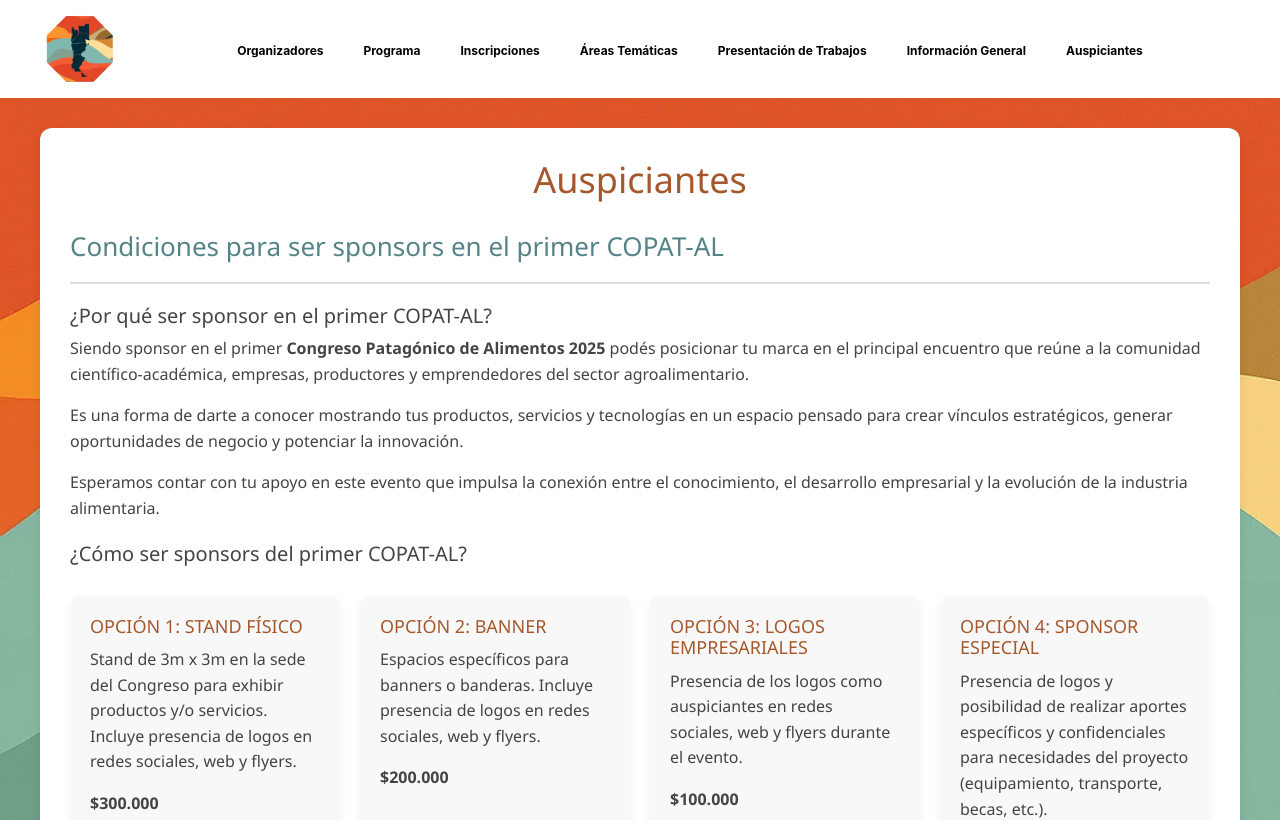
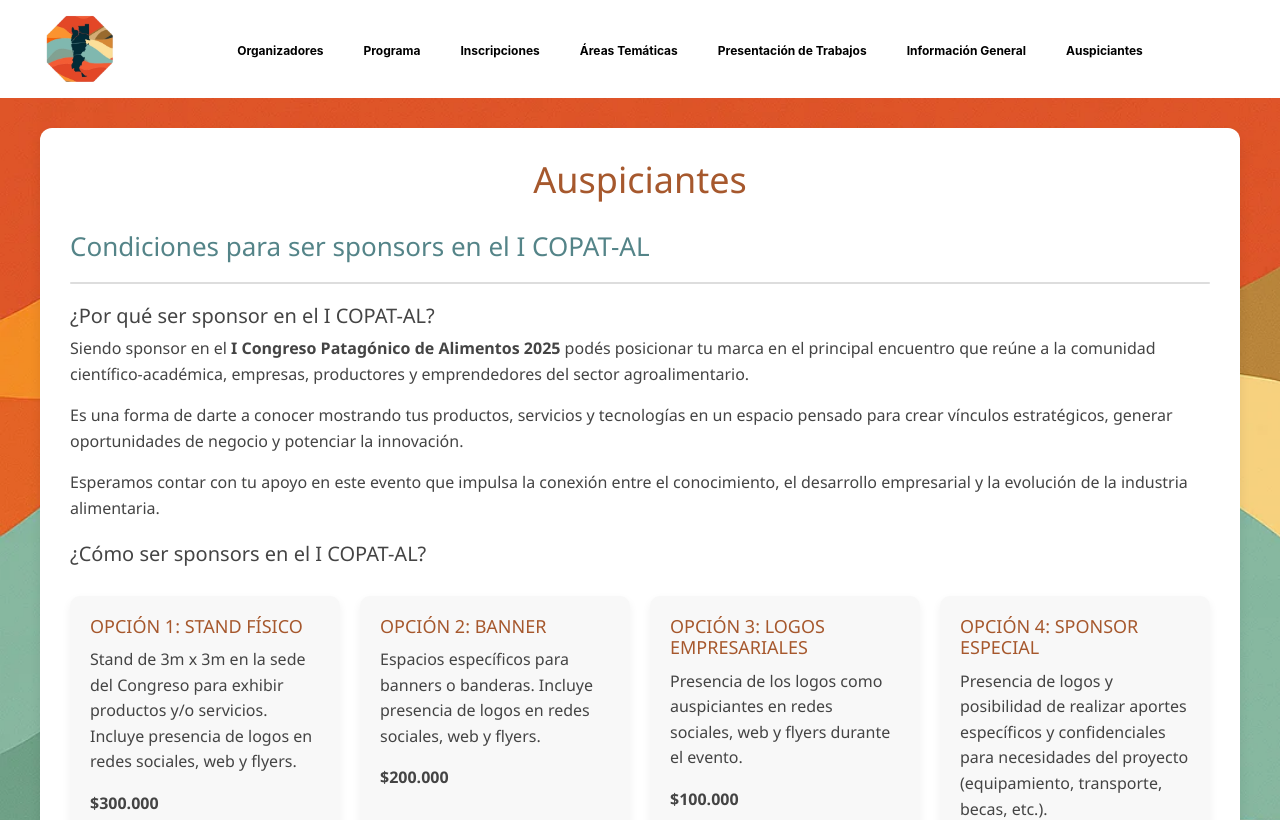
Before and after one commit to Valentindrap/WEBCPA, a React (Create React App) app: page /Auspiciantes in a window 1280 px wide. Shown: the top 820 px of the page. Built offline with nearby package versions, Linux system fonts and the light colour scheme.

Commit message:
Traductor desactivado

```diff
--- a/src/componentes/Auspiciantes.js
+++ b/src/componentes/Auspiciantes.js
@@ -24,12 +24,12 @@ function Auspiciantes() {
       </section> */}
 
       <section>
-        <h2>Condiciones para ser sponsors en el primer COPAT-AL</h2>
+        <h2>Condiciones para ser sponsors en el I COPAT-AL</h2>
         <div className="separator"></div>
 
-        <h3>¿Por qué ser sponsor en el primer COPAT-AL?</h3>
+        <h3>¿Por qué ser sponsor en el I COPAT-AL?</h3>
         <p>
-          Siendo sponsor en el primer<strong> Congreso Patagónico de Alimentos 2025</strong> podés posicionar tu marca en el principal encuentro que reúne a la comunidad científico-académica, empresas, productores y emprendedores del sector agroalimentario.
+          Siendo sponsor en el <strong>I Congreso Patagónico de Alimentos 2025</strong> podés posicionar tu marca en el principal encuentro que reúne a la comunidad científico-académica, empresas, productores y emprendedores del sector agroalimentario.
         </p>
         <p>
           Es una forma de darte a conocer mostrando tus productos, servicios y tecnologías en un espacio pensado para crear vínculos estratégicos, generar oportunidades de negocio y potenciar la innovación.
@@ -38,7 +38,7 @@ function Auspiciantes() {
           Esperamos contar con tu apoyo en este evento que impulsa la conexión entre el conocimiento, el desarrollo empresarial y la evolución de la industria alimentaria.
         </p>
 
-        <h3>¿Cómo ser sponsors del primer COPAT-AL?</h3>
+        <h3>¿Cómo ser sponsors en el I COPAT-AL?</h3>
 
         <div className="opciones">
           <div className="opcion-card">
```
